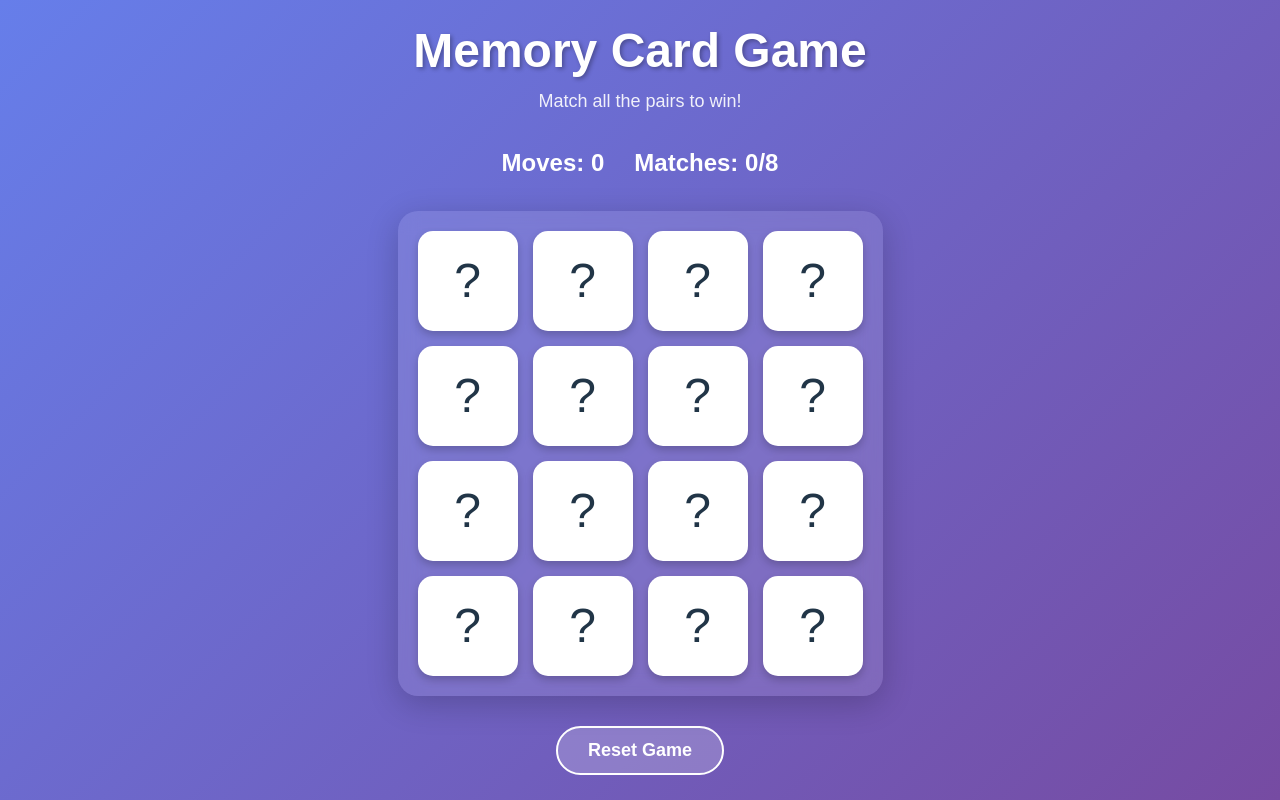
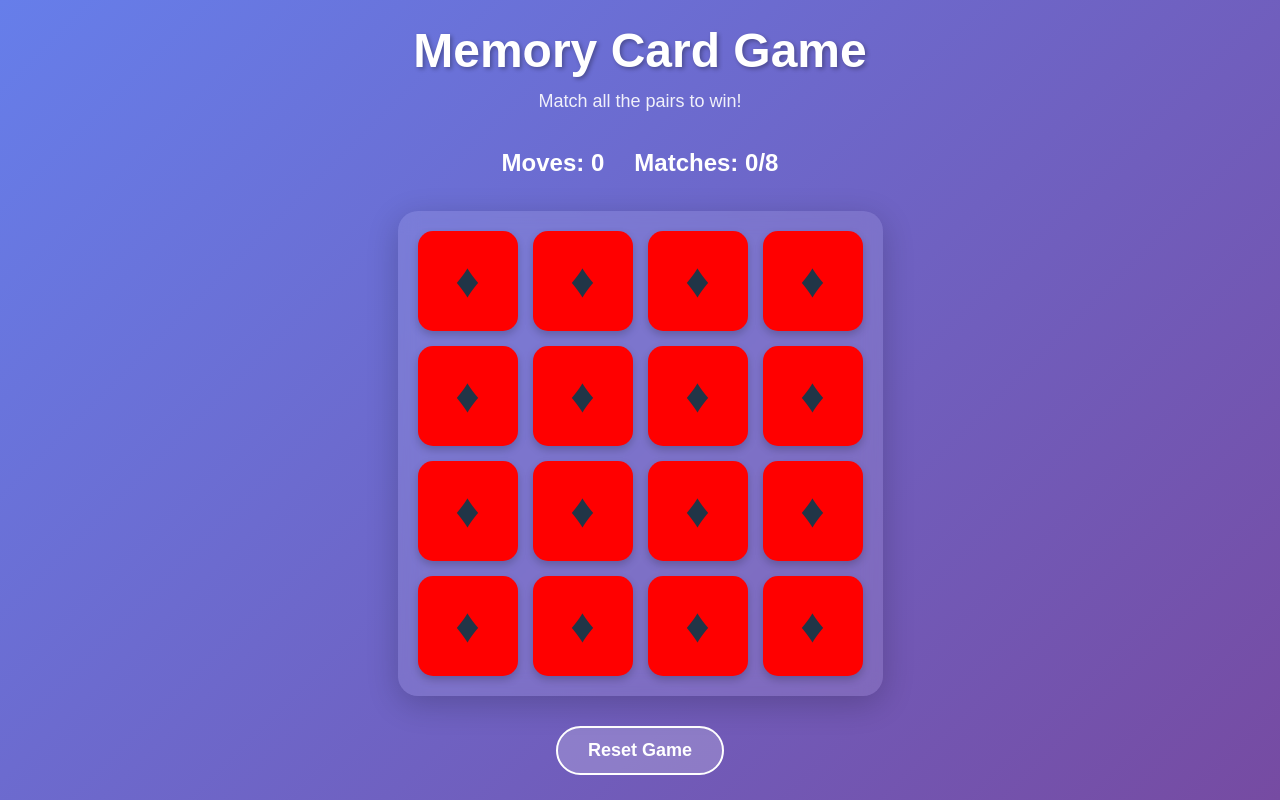
Before and after one commit to coder-contrib/memory-card-ai-demo, a React (Vite) app: page / in a window 1280 px wide. Both pictures are taken after a click on the button "Start Game". Built offline with nearby package versions, Linux system fonts and the light colour scheme.

Commit message:
Change card back design to red diamond

```diff
--- a/src/App.jsx
+++ b/src/App.jsx
@@ -147,7 +147,7 @@ const MemoryGame = () => {
                 height: '100px',
                 background: isCardVisible(index, card.symbol)
                   ? 'linear-gradient(135deg, #667eea 0%, #764ba2 100%)'
-                  : 'white',
+                  : 'red',
                 borderRadius: '15px',
                 display: 'flex',
                 alignItems: 'center',
@@ -169,7 +169,7 @@ const MemoryGame = () => {
                 e.currentTarget.style.transform = 'scale(1)';
               }}
             >
-              {isCardVisible(index, card.symbol) ? card.symbol : '?'}
+              {isCardVisible(index, card.symbol) ? card.symbol : '♦'}
             </div>
           ))}
         </div>
```
